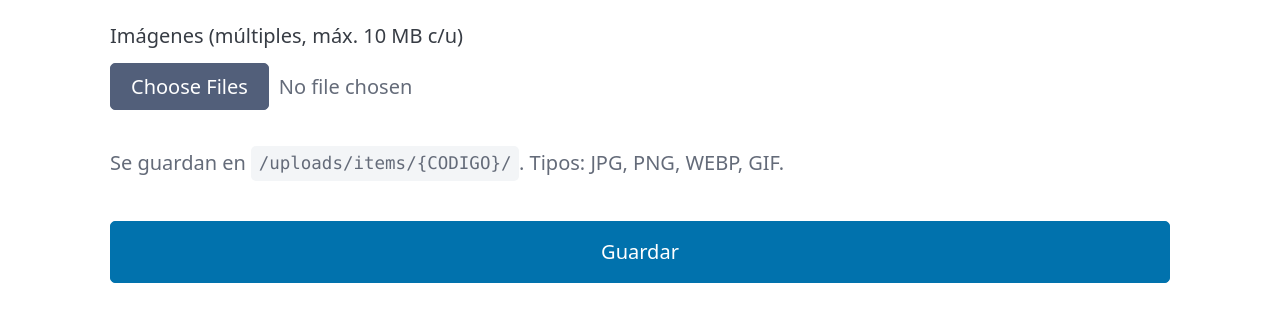
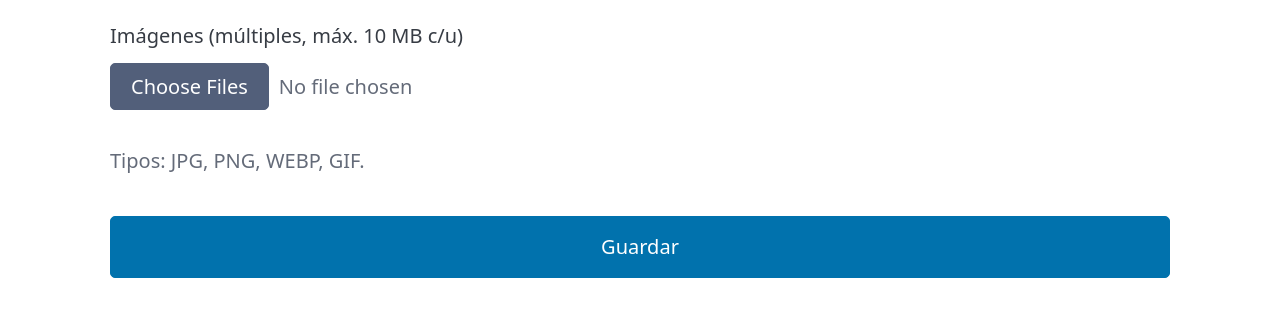
Before and after one commit to carscx/inventario-cens52, a PHP site: page /nuevo.php in a window 1280 px wide. Shown: the part 1816-2144 px from the top of the page. After the commit the page ends 2094 px from the top, so only its background shows below. Run offline with PHP 8.4, Linux system fonts and the light colour scheme; data that the repository does not hold is empty; some libraries are stand-ins or nearby versions.

Commit message:
Eliminar mensaje de ubicación de guardado de imágenes en el formulario

```diff
--- a/public/nuevo.php
+++ b/public/nuevo.php
@@ -193,7 +193,7 @@ if ($_SERVER['REQUEST_METHOD'] === 'POST') {
         <label>Imágenes (múltiples, máx. 10 MB c/u)
           <input type="file" name="imagenes[]" accept="image/*" multiple>
         </label>
-        <p class="muted">Se guardan en <code>/uploads/items/{CODIGO}/</code>. Tipos: JPG, PNG, WEBP, GIF.</p>
+        <p class="muted">Tipos: JPG, PNG, WEBP, GIF.</p>
       </fieldset>
 
       <button type="submit">Guardar</button>
```
